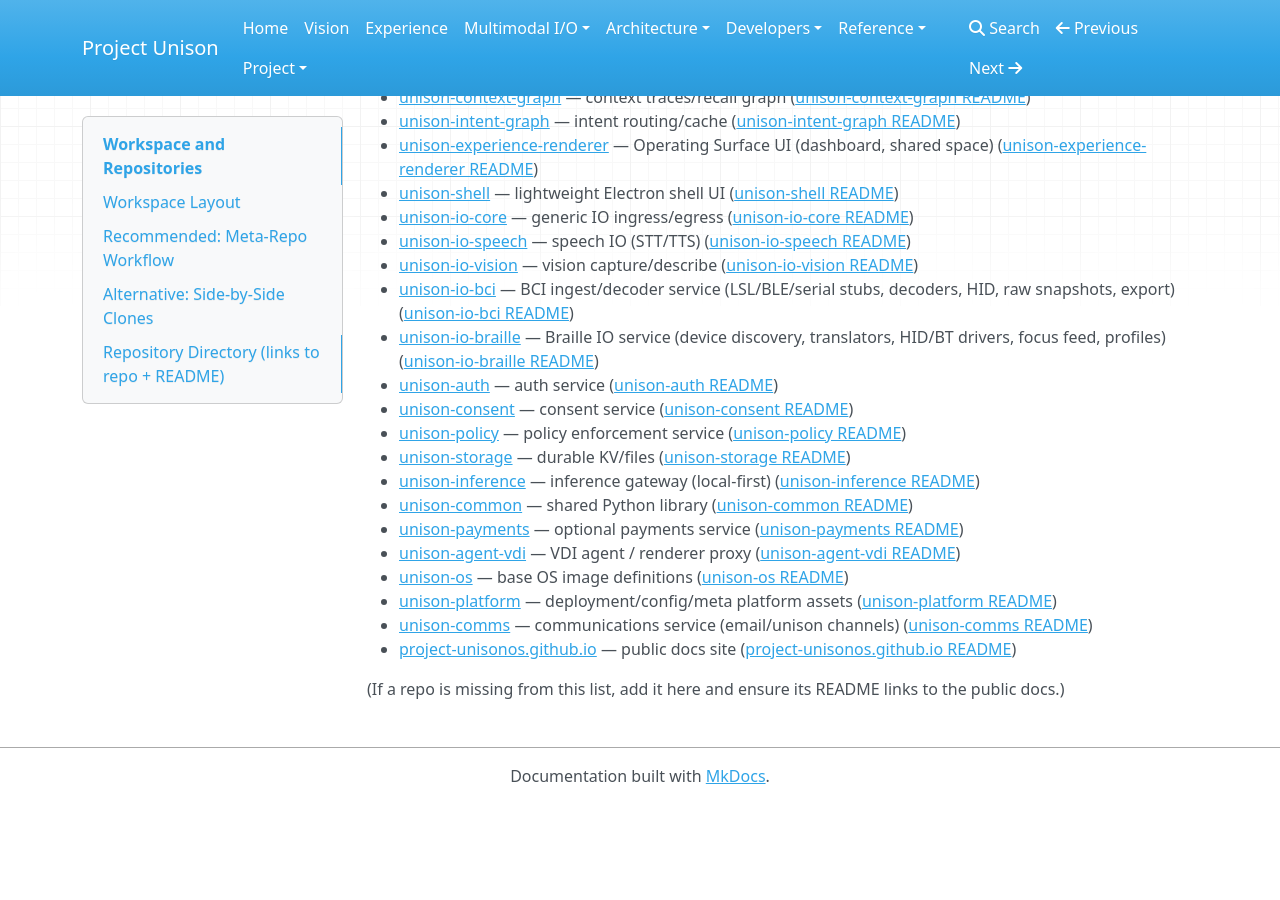
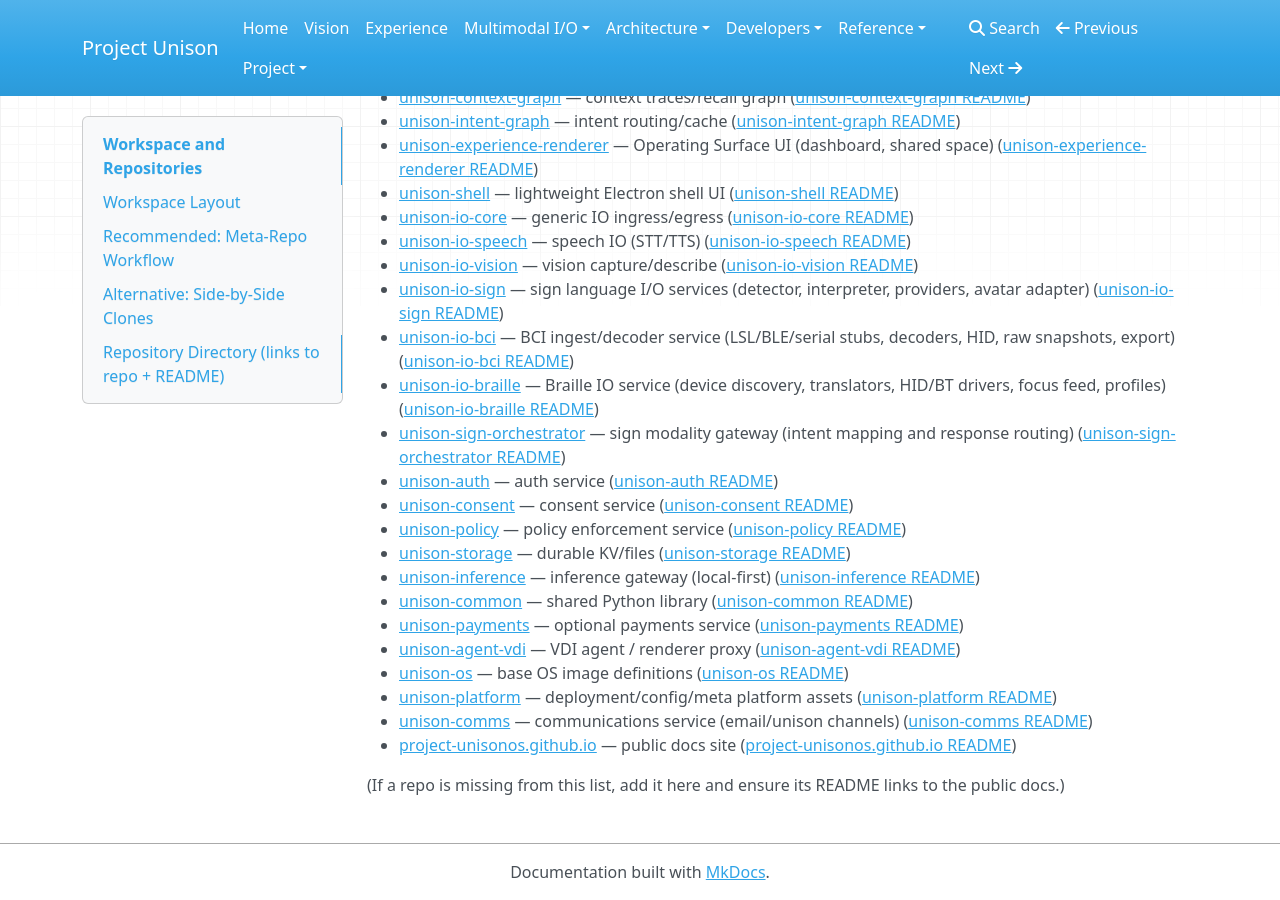
Before and after one commit to project-unisonOS/project-unisonos.github.io, an MkDocs documentation site: the page built from docs/developers/workspace-and-repos.md, in a window 1280 px wide and 900 px high, scrolled down 1227 px. Built offline with MkDocs 1.6.1, drawn with Linux system fonts in a browser that asks for light colours; nearby versions of some CDN libraries; before the commit the page ends 2031 px from its top, so only the background shows below that.

Commit message:
Add sign-language repos to workspace listing

```diff
--- a/docs/developers/workspace-and-repos.md
+++ b/docs/developers/workspace-and-repos.md
@@ -56,8 +56,10 @@ Use the approach that best fits your workflow; both are supported by the documen
 - [unison-io-core](https://github.com/project-unisonOS/unison-io-core) — generic IO ingress/egress ([unison-io-core README](https://github.com/project-unisonOS/unison-io-core/blob/main/README.md))
 - [unison-io-speech](https://github.com/project-unisonOS/unison-io-speech) — speech IO (STT/TTS) ([unison-io-speech README](https://github.com/project-unisonOS/unison-io-speech/blob/main/README.md))
 - [unison-io-vision](https://github.com/project-unisonOS/unison-io-vision) — vision capture/describe ([unison-io-vision README](https://github.com/project-unisonOS/unison-io-vision/blob/main/README.md))
+- [unison-io-sign](https://github.com/project-unisonOS/unison-io-sign) — sign language I/O services (detector, interpreter, providers, avatar adapter) ([unison-io-sign README](https://github.com/project-unisonOS/unison-io-sign/blob/main/README.md))
 - [unison-io-bci](https://github.com/project-unisonOS/unison-io-bci) — BCI ingest/decoder service (LSL/BLE/serial stubs, decoders, HID, raw snapshots, export) ([unison-io-bci README](https://github.com/project-unisonOS/unison-io-bci/blob/main/README.md))
 - [unison-io-braille](https://github.com/project-unisonOS/unison-io-braille) — Braille IO service (device discovery, translators, HID/BT drivers, focus feed, profiles) ([unison-io-braille README](https://github.com/project-unisonOS/unison-io-braille/blob/main/README.md))
+- [unison-sign-orchestrator](https://github.com/project-unisonOS/unison-sign-orchestrator) — sign modality gateway (intent mapping and response routing) ([unison-sign-orchestrator README](https://github.com/project-unisonOS/unison-sign-orchestrator/blob/main/README.md))
 - [unison-auth](https://github.com/project-unisonOS/unison-auth) — auth service ([unison-auth README](https://github.com/project-unisonOS/unison-auth/blob/main/README.md))
 - [unison-consent](https://github.com/project-unisonOS/unison-consent) — consent service ([unison-consent README](https://github.com/project-unisonOS/unison-consent/blob/main/README.md))
 - [unison-policy](https://github.com/project-unisonOS/unison-policy) — policy enforcement service ([unison-policy README](https://github.com/project-unisonOS/unison-policy/blob/main/README.md))
```
